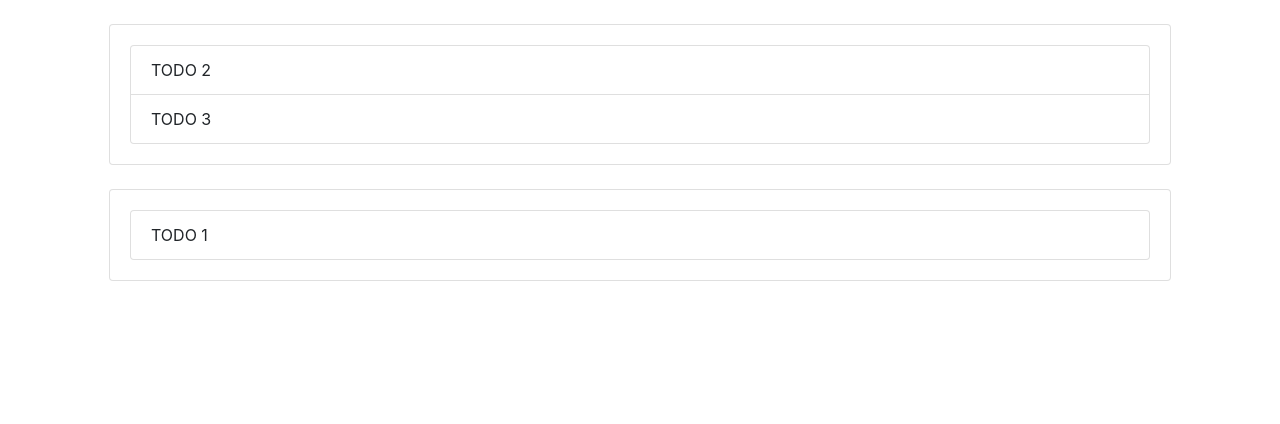
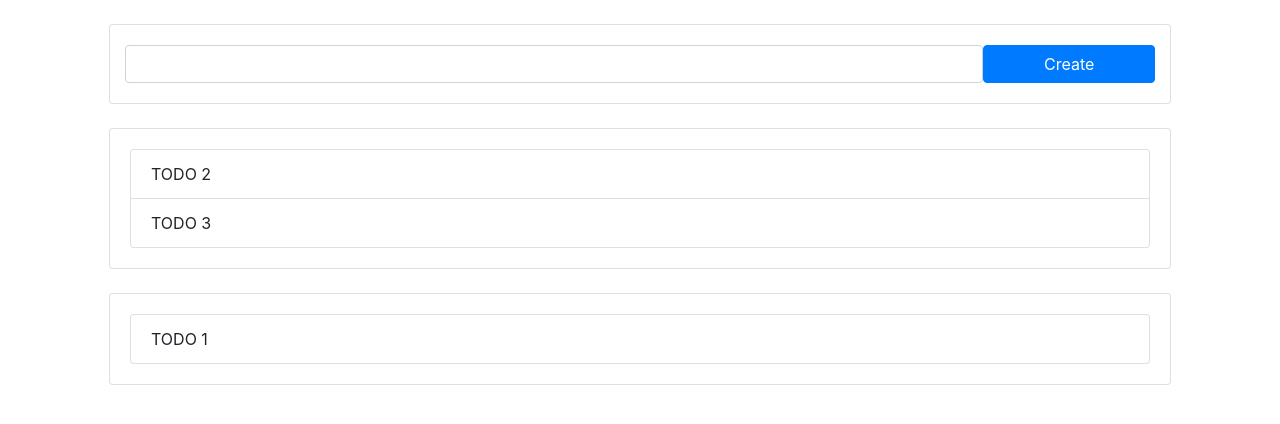
Before and after one commit to andipaetzold/react-todo, a React (Create React App) app: page / in a window 1280 px wide. Shown: the top 424 px of the page. Built offline with nearby package versions, Linux system fonts and the light colour scheme.

Commit message:
Added AddEntry component

```diff
--- a/src/App.js
+++ b/src/App.js
@@ -1,5 +1,6 @@
 import React, { Component } from 'react';
 import EntryListCard from './EntryListCard';
+import NewEntryCard from './NewEntryCard';
 
 class App extends Component {
   constructor(props) {
@@ -34,6 +35,23 @@ class App extends Component {
     this.updateEntryDone(entry, false);
   }
 
+  addEntry(name) {
+    this.setState(prevState => {
+      const entry = {
+        id: Math.max(...prevState.entries.map(e => e.id)) + 1,
+        name,
+        done: false,
+      };
+
+      return {
+        entries: [
+          ...prevState.entries,
+          entry
+        ]
+      };
+    });
+  }
+
   updateEntryDone(entry, done) {
     this.setState(prevState => {
       const entries = prevState.entries;
@@ -54,6 +72,7 @@ class App extends Component {
 
     return (
       <div className="container">
+        <NewEntryCard addEntry={this.addEntry.bind(this)} />
         <EntryListCard entries={notDoneEntries} entryClick={this.setEntryDone.bind(this)} />
         <EntryListCard title="Done" entries={doneEntries} entryClick={this.setEntryNotDone.bind(this)} />
       </div>
--- /dev/null
+++ b/src/NewEntry.js
@@ -0,0 +1,34 @@
+import React, { Component } from 'react';
+
+class NewEntry extends Component {
+    constructor(props) {
+        super(props);
+
+        this.state = {
+            name: '',
+        };
+    }
+
+    handleSubmit(event) {
+        event.preventDefault();
+
+        this.props.addEntry(this.state.name);
+    }
+
+    handleNameChange(event) {
+        this.setState({
+            name: event.target.value
+        });
+    }
+
+    render() {
+        return <form onSubmit={this.handleSubmit.bind(this)}>
+            <div className="form-row">
+                <input type="text" value={this.state.name} onChange={this.handleNameChange.bind(this)} className="col-10 form-control" />
+                <input type="submit" className="col-2 btn btn-primary" value="Create" />
+            </div>
+        </form>;
+    }
+}
+
+export default NewEntry;
--- /dev/null
+++ b/src/NewEntryCard.js
@@ -0,0 +1,13 @@
+import React, { Component } from 'react';
+import Card from './Card';
+import NewEntry from './NewEntry';
+
+class NewEntryCard extends Component {
+    render() {
+        const newEntry = <NewEntry addEntry={this.props.addEntry} />;
+
+        return <Card title="New entry" body={newEntry} />;
+    }
+}
+
+export default NewEntryCard;
```
